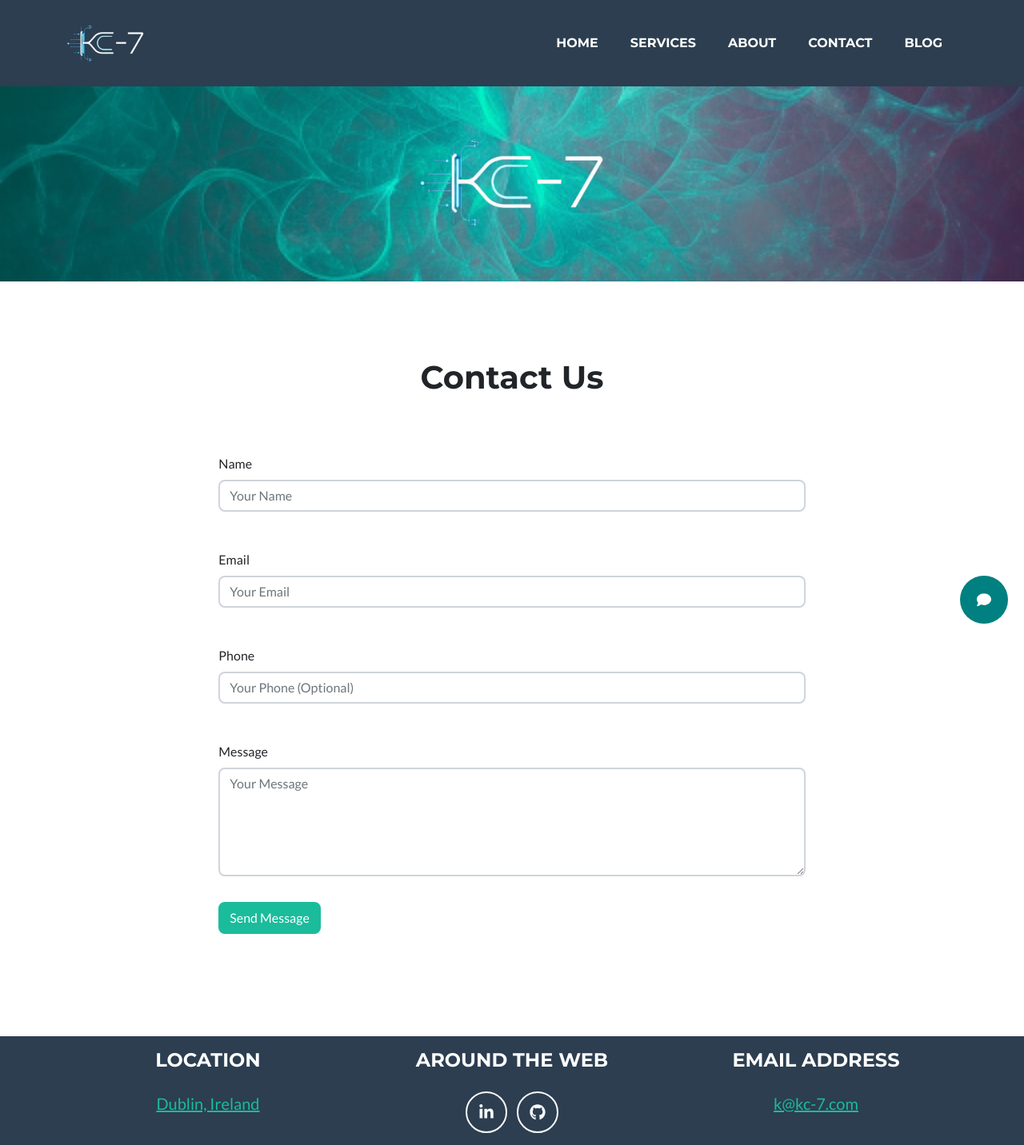
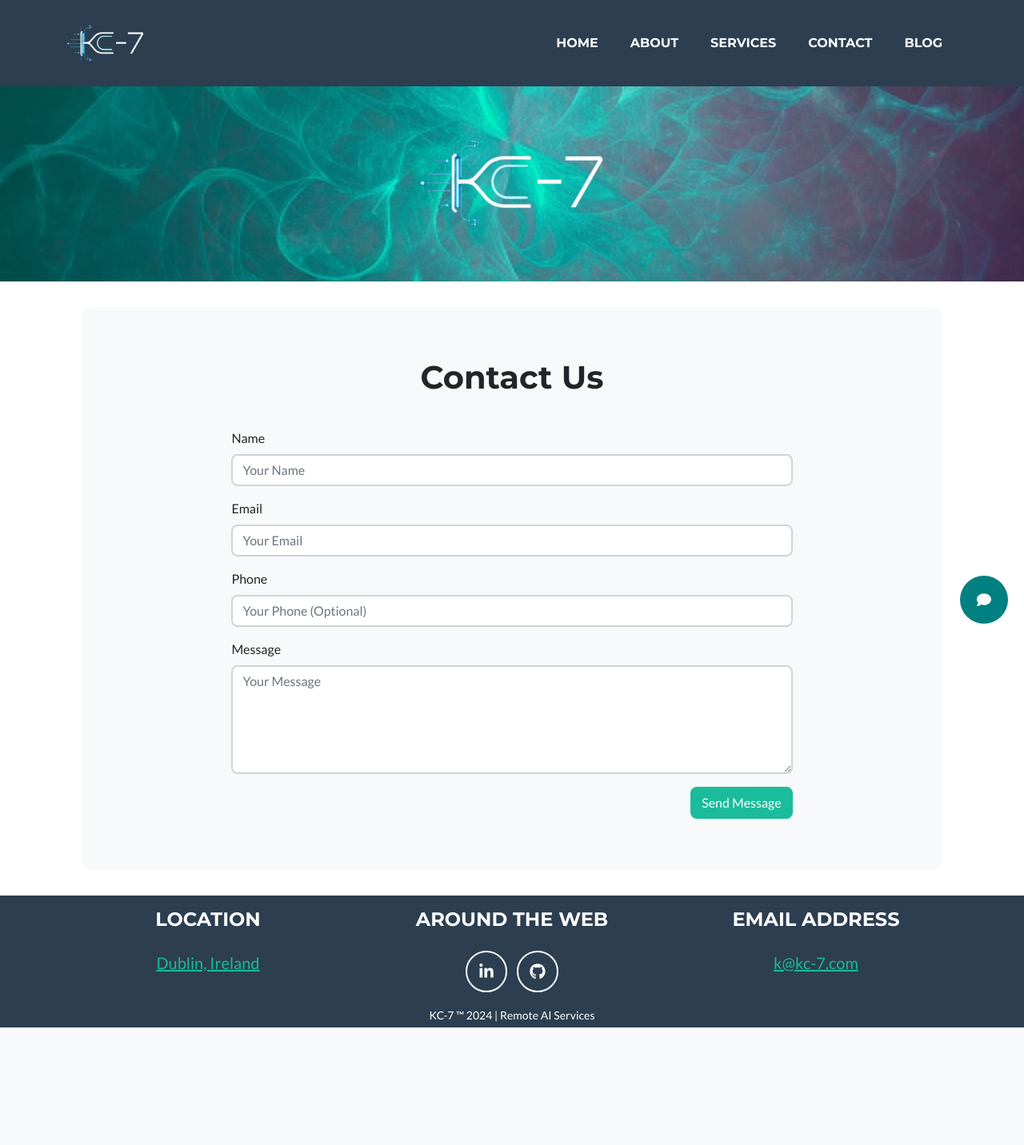
Before and after one commit to KC-7/ai-services, a Flask app: page /contact in a window 1280 px wide. Shown: the top 1432 px of the page at 80% size. After the commit the page ends 1285 px from the top, so only its background shows below. Run offline with Flask 2, Linux system fonts and the light colour scheme; some libraries are stand-ins or nearby versions.

Commit message:
Update site styling and spacing etc

```diff
--- a/site/run.py
+++ b/site/run.py
@@ -52,11 +52,13 @@ class ContactForm(FlaskForm):
 if not app.config.get("TESTING"):
     Talisman(app, content_security_policy=None)
 
+
 # Initialize Flask-Limiter
 limiter = Limiter(
     app=app,
     key_func=get_remote_address,
-    default_limits=["200 per day", "50 per hour"]
+    default_limits=[]
+    # default_limits=["100 per day", "25 per hour"]
 )
 
 
--- a/site/static/css/custom.css
+++ b/site/static/css/custom.css
@@ -11,6 +11,26 @@
 
 .contact-form div {
   padding: 0;
+}
+
+/* Custom styles for form elements */
+.custom-form-field {
+  max-width: 85%;            /* Set the max width to 85% */
+  margin-left: auto;         /* Center the form elements */
+  margin-right: auto;        /* Center the form elements */
+  display: block;            /* Ensure form elements take up the width */
+}
+
+/* Align labels with the input fields */
+.custom-form-label {
+  margin-left: 7.5%;         /* Align labels 7.5% from the left */
+}
+
+/* Align the Send Message button to the right */
+.custom-form-button {
+  max-width: 85%;            /* Keep button within 85% width of the form */
+  margin-right: 7.5%;        /* Align button 7.5% from the right */
+  float: right;              /* Align button to the right */
 }
 
 /* Center images horizontally and vertically */
@@ -262,7 +282,7 @@
   box-shadow: 0 4px 8px rgba(0, 0, 0, 0.2);
   z-index: 1000;
   overflow: hidden;
-  border: 1px solid #ccc;
+  border: 2px solid #2c3e50;
 }
 
 .chatbot-modal.maximized {
--- a/site/templates/404.html
+++ b/site/templates/404.html
@@ -1,6 +1,6 @@
 {% extends "base.html" %}
 
-{% block title %}Page Not Found | KC-7 &trade;{% endblock %}
+{% block title %}Page Not Found{% endblock %}
 
 {% block content %}
 <section id="error-404" class="py-5 text-center">
--- a/site/templates/500.html
+++ b/site/templates/500.html
@@ -1,6 +1,6 @@
 {% extends "base.html" %}
 
-{% block title %}Server Error | KC-7 &trade;{% endblock %}
+{% block title %}Server Error{% endblock %}
 
 {% block content %}
 <section id="error-500" class="py-5 text-center">
--- a/site/templates/about.html
+++ b/site/templates/about.html
@@ -1,6 +1,6 @@
 {% extends "base.html" %}
 
-{% block title %}About Kieran Collins - AI Specialist{% endblock %}
+{% block title %}About{% endblock %}
 
 {% block content %}
 <!-- About Hero Section -->
@@ -67,7 +67,7 @@
 </section>
 
 <!-- Call to Action Section -->
-<section id="cta" class="text-center py-5">
+<section id="cta" class="text-center py-5 bg-light rounded-3">
     <div class="container">
         <h2 class="display-5">Let’s Work Together</h2>
         <p class="lead">Ready to discover how AI can improve your business? Contact me today and let’s make it happen!
--- a/site/templates/base.html
+++ b/site/templates/base.html
@@ -15,7 +15,7 @@
     <!-- Stylesheets -->
     <link rel="stylesheet" href="{{ url_for('static', filename='css/styles.css') }}" type="text/css">
     <link rel="stylesheet" href="{{ url_for('static', filename='css/custom.css') }}" type="text/css">
-    <title>KC-7 &trade;</title>
+    <title>KC-7 | {% block title %}{% endblock %}</title>
 </head>
 
 <body>
@@ -38,9 +38,9 @@
                     <li class="nav-item mx-0 mx-lg-1"><a class="nav-link py-3 px-0 px-lg-3 rounded"
                             href="{{ url_for('index') }}">Home</a></li>
                     <li class="nav-item mx-0 mx-lg-1"><a class="nav-link py-3 px-0 px-lg-3 rounded"
+                            href="{{ url_for('about') }}">About</a></li>
+                    <li class="nav-item mx-0 mx-lg-1"><a class="nav-link py-3 px-0 px-lg-3 rounded"
                             href="{{ url_for('services') }}">Services</a></li>
-                    <li class="nav-item mx-0 mx-lg-1"><a class="nav-link py-3 px-0 px-lg-3 rounded"
-                            href="{{ url_for('about') }}">About</a></li>
                     <li class="nav-item mx-0 mx-lg-1"><a class="nav-link py-3 px-0 px-lg-3 rounded"
                             href="{{ url_for('contact') }}">Contact</a></li>
                     <li class="nav-item mx-0 mx-lg-1"><a class="nav-link py-3 px-0 px-lg-3 rounded"
@@ -132,7 +132,7 @@
                 <i class="fas fa-times"></i>
             </button>
         </div>
-        <div id="chatbot-messages" class="chatbot-messages"></div>
+        <div id="chatbot-messages" class="chatbot-messages"><!-- Messages Displayed Here --></div>
         <div class="chatbot-footer">
             <input id="chatbot-input" type="text" placeholder="Type your message here..." onkeydown="sendMessage(event)">
         </div>
--- a/site/templates/contact.html
+++ b/site/templates/contact.html
@@ -1,32 +1,42 @@
 {% extends "base.html" %}
 
-{% block title %}Contact Us | KC-7 &trade;{% endblock %}
+{% block title %}Contact Us{% endblock %}
 
 {% block content %}
-<section id="contact" class="py-5">
+<section id="contact" class="py-5 bg-light rounded-3">
     <div class="container">
-        <h1 class="text-center mb-4">Contact Us</h1>
-        <div class="row justify-content-center">
-            <div class="col-md-8">
+        <h1 class="text-center mb-2">Contact Us</h1>
+        <div class="row justify-content-center pb-0">
+            <div class="col-md-9 col-12 pb-0">
                 <form action="{{ url_for('submit_contact_form') }}" method="POST">
                     {{ form.hidden_tag() }}
-                    <div class="mb-3">
-                        {{ form.name.label(class="form-label") }}
-                        {{ form.name(class="form-control", placeholder="Your Name") }}
+
+                    <!-- Name Field -->
+                    <div class="form-group pt-0">
+                        {{ form.name.label(class="form-label custom-form-label") }}  <!-- Custom label class -->
+                        {{ form.name(class="form-control custom-form-field", placeholder="Your Name") }}
                     </div>
-                    <div class="mb-3">
-                        {{ form.email.label(class="form-label") }}
-                        {{ form.email(class="form-control", placeholder="Your Email") }}
+
+                    <!-- Email Field -->
+                    <div class="form-group pt-0">
+                        {{ form.email.label(class="form-label custom-form-label") }}  <!-- Custom label class -->
+                        {{ form.email(class="form-control custom-form-field", placeholder="Your Email") }}
                     </div>
-                    <div class="mb-3">
-                        {{ form.phone.label(class="form-label") }}
-                        {{ form.phone(class="form-control", placeholder="Your Phone (Optional)") }}
+
+                    <!-- Phone Field -->
+                    <div class="form-group pt-0">
+                        {{ form.phone.label(class="form-label custom-form-label") }}  <!-- Custom label class -->
+                        {{ form.phone(class="form-control custom-form-field", placeholder="Your Phone (Optional)") }}
                     </div>
-                    <div class="mb-3">
-                        {{ form.message.label(class="form-label") }}
-                        {{ form.message(class="form-control", rows="5", placeholder="Your Message") }}
+
+                    <!-- Message Field -->
+                    <div class="form-group pt-0">
+                        {{ form.message.label(class="form-label custom-form-label") }}  <!-- Custom label class -->
+                        {{ form.message(class="form-control custom-form-field", rows="5", placeholder="Your Message") }}
                     </div>
-                    <button type="submit" class="btn btn-primary">Send Message</button>
+
+                    <!-- Submit Button -->
+                    <button type="submit" class="btn btn-primary custom-form-button">Send Message</button>  <!-- Custom button class -->
                 </form>
             </div>
         </div>
--- a/site/templates/index.html
+++ b/site/templates/index.html
@@ -1,6 +1,6 @@
 {% extends "base.html" %}
 
-{% block title %}AI Solutions for Small Businesses | Kieran Collins{% endblock %}
+{% block title %}Home{% endblock %}
 
 {% block content %}
 <!-- Hero Section -->
--- a/site/templates/services.html
+++ b/site/templates/services.html
@@ -1,6 +1,6 @@
 {% extends "base.html" %}
 
-{% block title %}AI Services Tailored for Small Businesses | Kieran Collins{% endblock %}
+{% block title %}Services{% endblock %}
 
 {% block content %}
 <!-- Services Hero Section -->
```
Also changed, not shown: requirements.txt (added, +27 -0 lines), site/templates/blog_list.html (+5 -4 lines), site/static/img/index/person3.jpeg.
